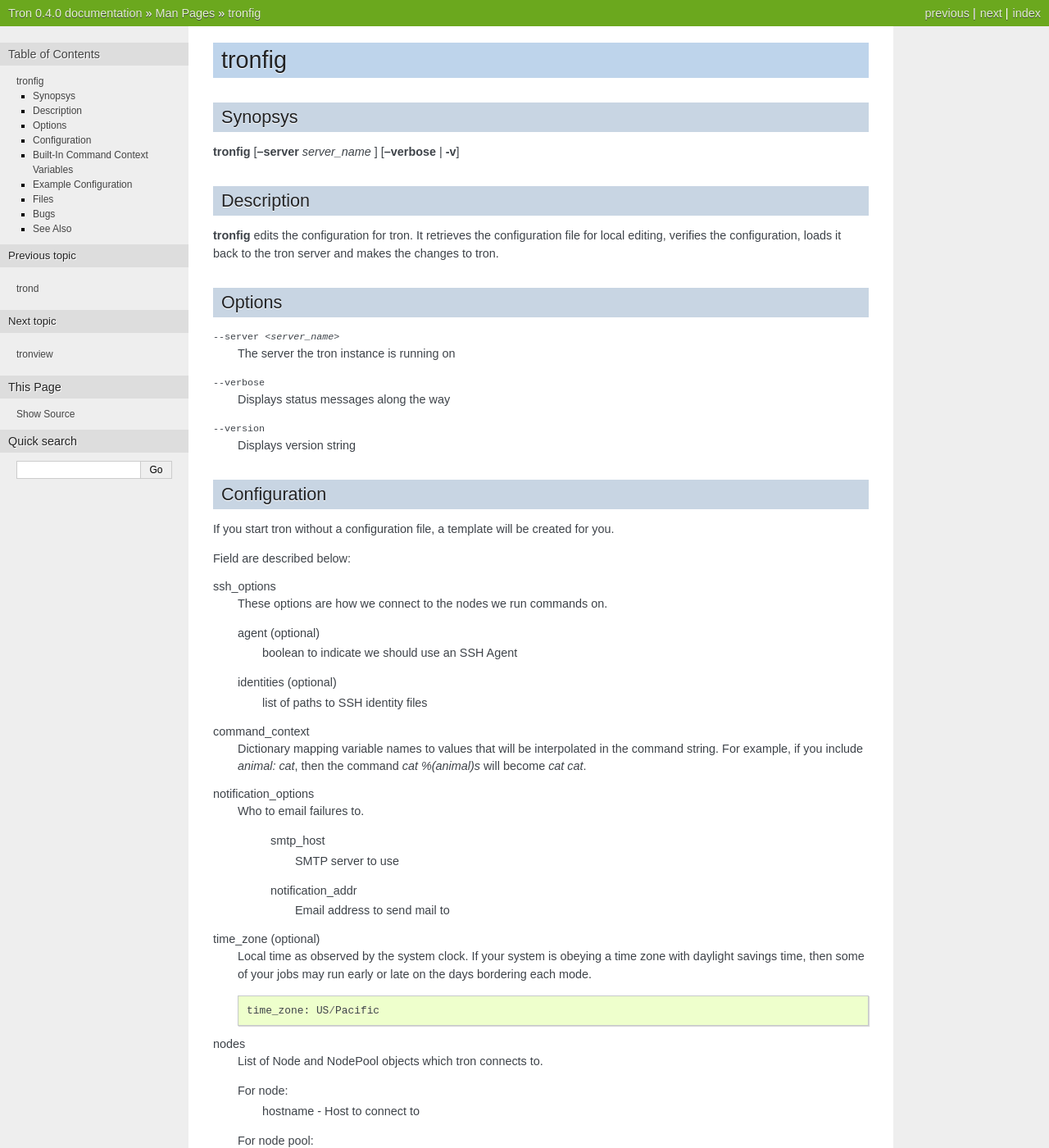
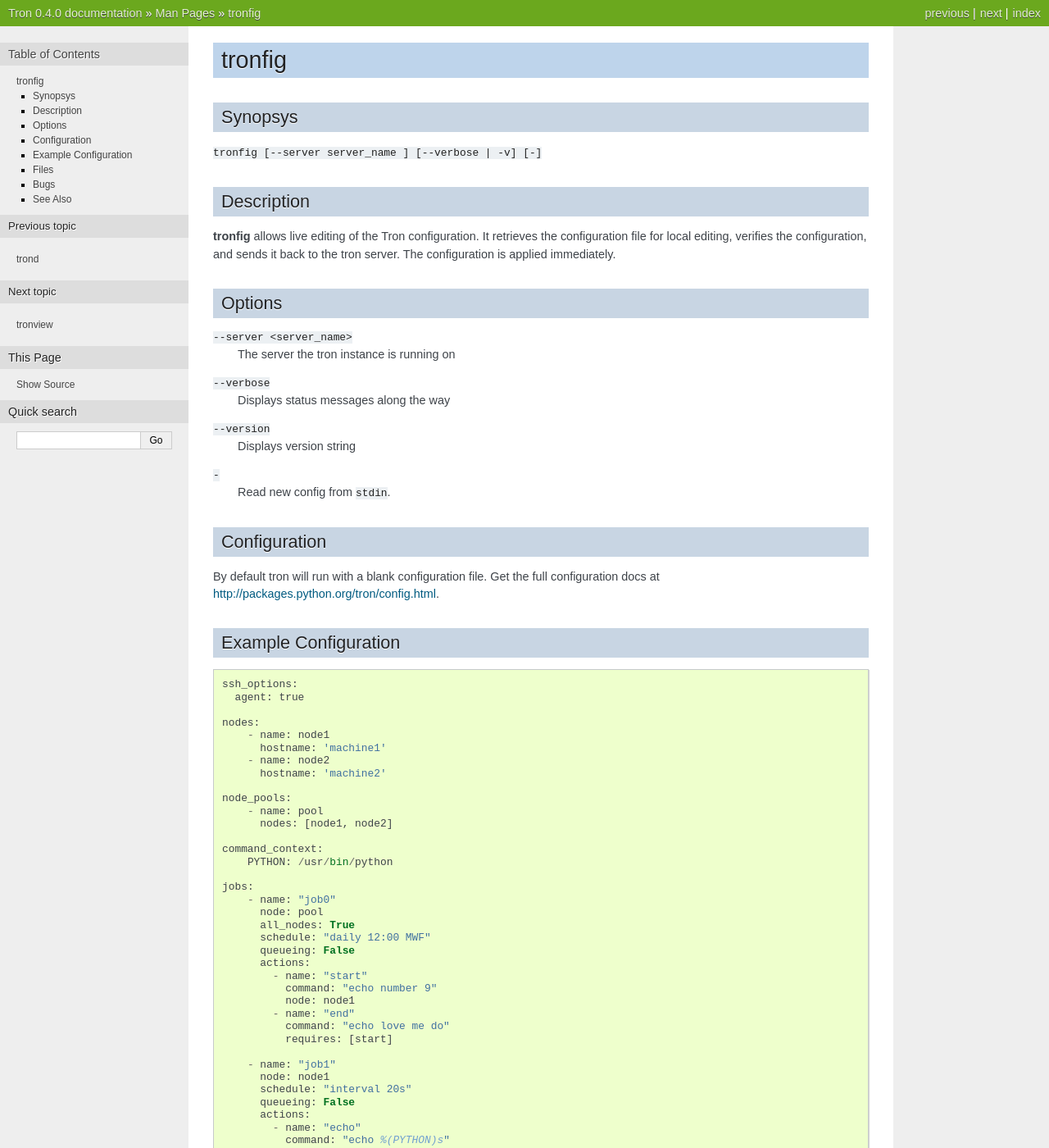
Before and after one commit to Yelp/Tron, a Sphinx documentation site: the page built from docs/man_tronfig.rst, in a window 1280 px wide and 1400 px high. Shown: the whole window at 82% size. Built offline with Sphinx 7.4.7, drawn with Linux system fonts in a browser that asks for light colours; some of the changed text lies outside the part shown.

```diff
--- a/docs/conf.py
+++ b/docs/conf.py
@@ -212,7 +212,7 @@ man_pages = [
      [u'Yelp, Inc.'], 1),
     ('man_tronfig', 'tronfig', u'tronfig documentation',
      [u'Yelp, Inc.'], 1),
-    ('man_tronctl', 'tronctl', u'send management commands to jobs and actions within tron',
+    ('man_tronctl', 'tronctl', u'control Tron jobs and services',
      [u'Yelp, Inc.'], 1),
     ('man_trond', 'trond', u'trond documentation',
      [u'Yelp, Inc.'], 8),
--- a/docs/man_tronfig.rst
+++ b/docs/man_tronfig.rst
@@ -6,158 +6,36 @@ tronfig
 Synopsys
 --------
 
-**tronfig** [**--server** *server_name* ] [**--verbose** | **-v**]
+``tronfig [--server server_name ] [--verbose | -v] [-]``
 
 Description
 -----------
 
-**tronfig** edits the configuration for tron.  It retrieves the configuration
-file for local editing, verifies the configuration, loads it back to the tron
-server and makes the changes to tron.
+**tronfig** allows live editing of the Tron configuration.  It retrieves
+the configuration file for local editing, verifies the configuration,
+and sends it back to the tron server. The configuration is applied
+immediately.
 
 Options
 -------
 
---server <server_name>
+``--server <server_name>``
     The server the tron instance is running on
 
---verbose
+``--verbose``
     Displays status messages along the way
 
---version
+``--version``
     Displays version string
+
+``-``
+    Read new config from ``stdin``.
 
 Configuration
 -------------
 
-If you start tron without a configuration file, a template will be created for you.
-
-Field are described below:
-
-ssh_options
-    These options are how we connect to the nodes we run commands on.
-
-    agent (optional)
-        boolean to indicate we should use an SSH Agent
-
-    identities (optional)
-        list of paths to SSH identity files
-
-command_context
-    Dictionary mapping variable names to values that will be interpolated in
-    the command string. For example, if you include `animal: cat`, then the
-    command `cat %(animal)s` will become `cat cat`.
-
-
-notification_options
-    Who to email failures to.
-
-        smtp_host
-            SMTP server to use
-        notification_addr
-            Email address to send mail to
-
-time_zone (optional)
-    Local time as observed by the system clock. If your system is obeying a
-    time zone with daylight savings time, then some of your jobs may run early
-    or late on the days bordering each mode.
-
-    ::
-
-        time_zone: US/Pacific
-
-nodes
-    List of Node and NodePool objects which tron connects to.
-
-    For node:
-        hostname - Host to connect to
-
-    For node pool:
-        nodes - List of pointers to nodes in the pool
-
-command_context
-    Dictionary of environment variables that can be used inside job and service
-    command strings.
-
-jobs
-    Accepts a list of Job objects. A Job objects accepts the following options:
-
-        name
-            The name of the job
-        node
-            Reference to the Node or NodePool object this job runs on
-        schedule
-            The schedule the job follows
-        actions
-            The list of action objects (see below) within the job
-        cleanup_action (optional)
-            An action (not including name or requirements) to be run after the
-            success or failure of the job
-        all_nodes (optional, default False)
-            boolean indicating job should run on all nodes in the NodePool
-        queueing  (optional, default True)
-            boolean indicating overlapping job runs should queue rather than cancel
-        run_limit (optional, default 50)
-            Number of runs to store in history
-        enabled
-            If False the job will not be scheduled to run.
-
-Action objects
-    These are the required options for action objects. **The exception is
-    cleanup actions, which only use the 'command' option.**
-
-    name
-        Name of the action. Must be unique within the job
-    command
-        Command line to execute
-    requires
-        (optional) list of actions that must have already completed
-    node
-        (optional) node to run the action on (if different from the job)
-
-services
-    Services are long running processes that we will periodically monitor. A
-    Service can be configured with the following options:
-
-    name
-        The name of the service (must be unique, and not conflict with jobs)
-    node
-        The Node or NodePool the service instances should run on
-    count
-        The number of instances of this service that should be created
-    monitor_interval
-        Seconds between monitoring the pid of this service
-    restart_interval
-        Seconds to wait before restarting the service
-    pid_file
-        Where the monitor will find the pid
-    command
-        Command to be executed to start a new instance
-
-Built-In Command Context Variables
-----------------------------------
-
-shortdate
-
-    Current date in YYYY-MM-DD format. Supports simple arithmetic of the form
-    %(shortdate+6)s, %(shortdate-2)s, etc.
-
-name
-    Name of the job or service
-
-actionname
-    Name of the action
-
-runid
-    Run ID of the job or service (e.g. sample_job.23)
-
-node
-    Hostname of the node the action is being run on
-
-cleanup_job_status
-    "SUCCESS" if all actions have succeeded when the cleanup action runs,
-    "FAILURE" otherwise. "UNKNOWN" if used in an action other than the cleanup
-    action.
+By default tron will run with a blank configuration file. Get the full
+configuration docs at http://packages.python.org/tron/config.html.
 
 Example Configuration
 ---------------------
@@ -183,7 +61,7 @@ Example Configuration
     jobs:
         - name: "job0"
           node: pool
-          all_nodes: True # Every time the Job is scheduled it runs on every node in its node pool
+          all_nodes: True
           schedule: "daily 12:00 MWF"
           queueing: False
           actions:
@@ -216,8 +94,8 @@ Example Configuration
 Files
 -----
 
-/var/lib/tron/tron.yaml
-    Default path to the config file. May be changed by passing the **-c**
+/var/lib/tron/tron_config.yaml
+    Default path to the config file. May be changed by passing the ``-c``
     option to **trond**.
 
 Bugs
```
Also changed, not shown: docs/developing.rst (+28 -32 lines), docs/man_tronctl.rst (+9 -6 lines), docs/man_trond.rst (+19 -21 lines), docs/man_tronview.rst (+22 -62 lines), 4 other files.
